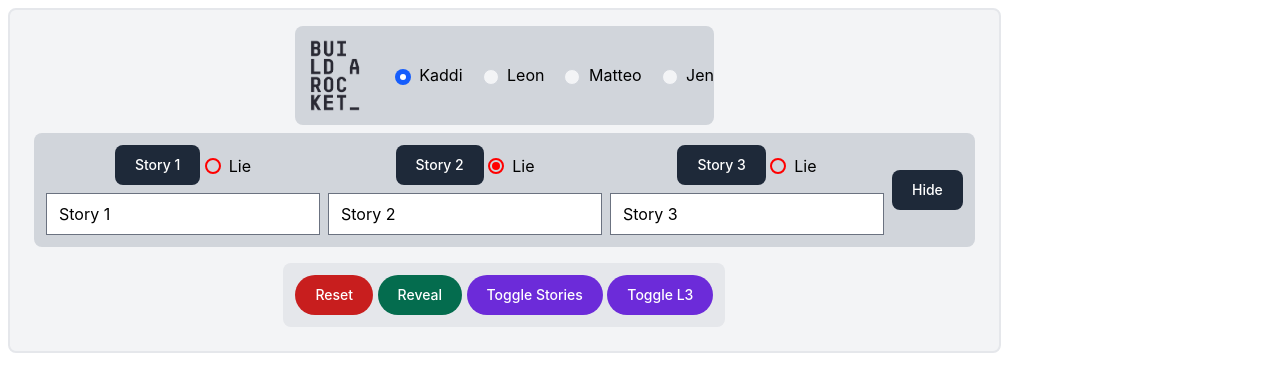
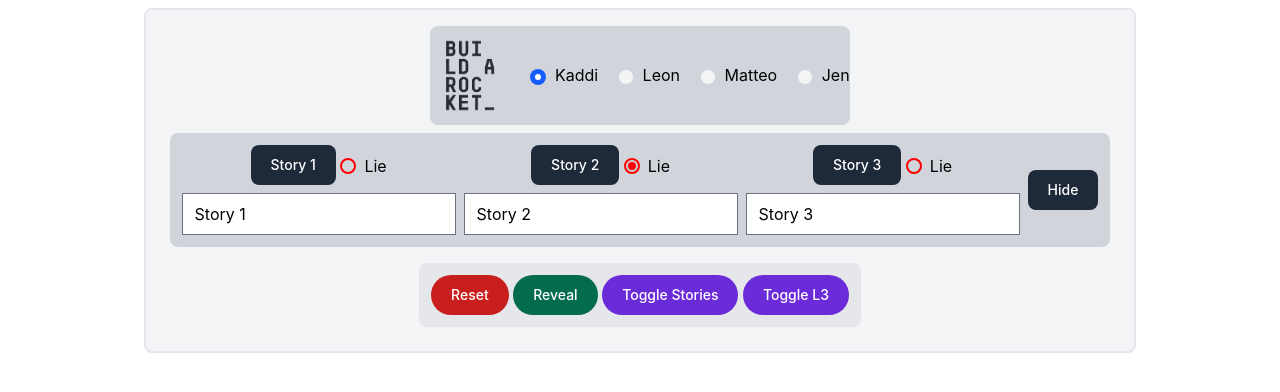
Before and after one commit to BLRKClemens/Congstar_stories, a website: page frontends/admin/index.html in a window 1280 px wide. Drawn offline with nearby package versions, Linux system fonts and the light colour scheme; no server answers.

Commit message:
Change body to flex

```diff
--- a/frontends/admin/styles.css
+++ b/frontends/admin/styles.css
@@ -2,6 +2,9 @@ html,
 body {
   width: 100vw;
   height: 100vh;
+  display: flex;
+  justify-content: center;
+  height: fit-content;
 }
 
 .custom-radio {
```
